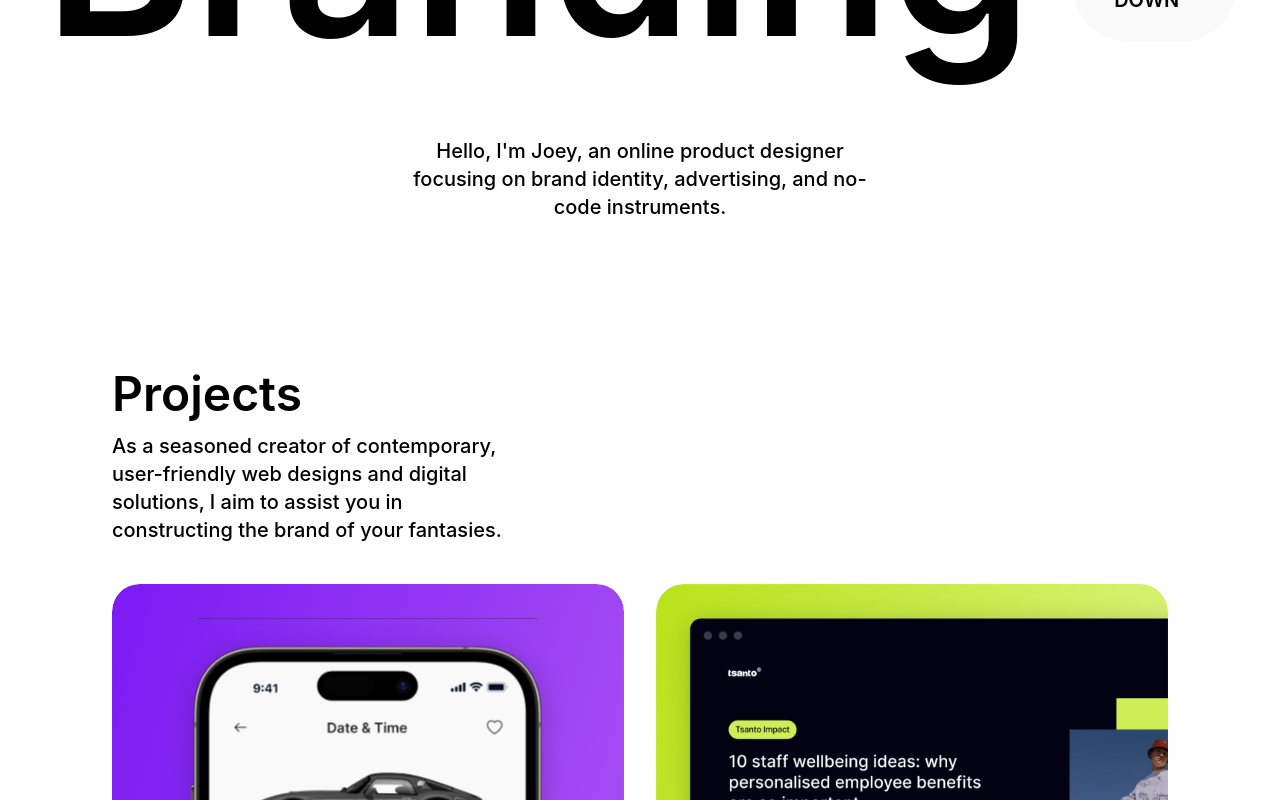
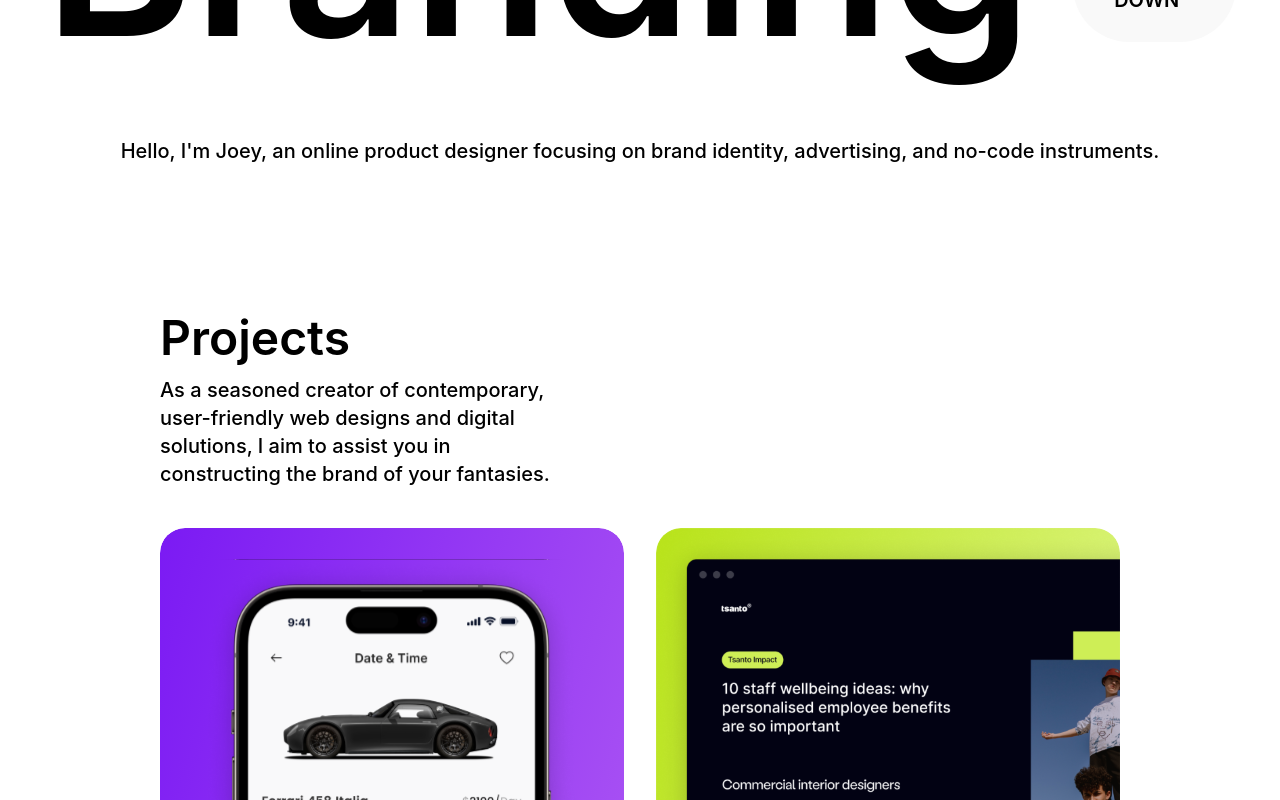
Before and after one commit to ArtemTarakanov/Joey, a React (Vite) app: page / in a window 1280 px wide. Shown: the part 520-1320 px from the top of the page. Built offline with nearby package versions, Linux system fonts and the light colour scheme.

Commit message:
check status commit

```diff
--- /dev/null
+++ b/src/components/Expertise.tsx
@@ -0,0 +1,10 @@
+import {useTheme} from "../context/ThemeContext.tsx";
+
+export default function Expertise(){
+    const {isDark} = useTheme();
+    return(
+        <section>
+
+        </section>
+    );
+}
--- a/src/components/Hero.tsx
+++ b/src/components/Hero.tsx
@@ -20,7 +20,7 @@ export default function Hero(){
             <div className={`flex items-center justify-center w-full `}>
 
 
-                <p className = {`font-[Work Sans] font-medium text-xl max-md:text-sm leading-[140%] max-md:leading-6 tracking-[-1%] max-w-117.75 text-center max-md:w-52 max-md:hidden ${isDark?`text-white`:`text-dark`}`}>Hello, I'm Joey, an online product designer focusing on brand identity, advertising, and no-code instruments.</p>
+                <p className = {`font-[Work Sans] font-medium text-xl max-md:text-sm leading-[140%] max-md:leading-6 tracking-[-1%]  text-center max-md:w-52 max-md:hidden ${isDark?`text-white`:`text-dark`}`}>Hello, I'm Joey, an online product designer focusing on brand identity, advertising, and no-code instruments.</p>
                 <p className = {`font-[Work Sans] font-medium text-xl max-md:text-sm leading-[140%] max-md:leading-6 tracking-[-1%] max-w-117.75 max-md:w-52 md:hidden text-center ${isDark?`text-white`:`text-dark`}`}>Hey there, I'm Joey, a digital product designer specializing in branding, marketing, and no-code tools.</p>
 
 
--- a/src/components/Projects.tsx
+++ b/src/components/Projects.tsx
@@ -26,9 +26,9 @@ const cards = [
 export default function Projects() {
     const { isDark } = useTheme();
     return(
-        <section className = {`h-full pb-38 flex flex-col px-28 max-md:px-4 max-md:py-14 gap-10 max-md:gap-8 items-center justify-center ${isDark ? 'bg-black' : 'bg-white'}`}>
+        <section className = {`h-full pb-38 flex flex-col px-40 max-md:px-4 max-md:py-14 gap-10 max-md:gap-8 items-center justify-center max-w-400 ${isDark ? 'bg-black' : 'bg-white'}`}>
 
-            <div className = "flex flex-col gap-2.5 justify-start w-full">
+            <div className = "flex flex-col gap-2.5 w-full  ">
                 <h2 className={`font-['Work Sans'] font-semibold text-5xl max-md:text-2xl  leading-[120%] max-md:leading-[130%] tracking-[-1%] ${isDark?`text-white`:`text-black`}`}>Projects</h2>
                 <p className={`font-['Work Sans'] font-medium text-xl leading-[140%] tracking-[-1%] max-w-100 max-md:hidden ${isDark?`text-white`:`text-black`}`}>As a seasoned creator of contemporary, user-friendly web designs and digital solutions, I aim to assist you in constructing the brand of your fantasies.</p>
                 <p className={`font-['Work Sans'] font-medium text-sm leading-6 tracking-[-1%]  md:hidden ${isDark?`text-white`:`text-black`}`}>As an experienced developer of modern, intuitive websites and digital products, I want to help you build the brand of your dreams.</p>
```
